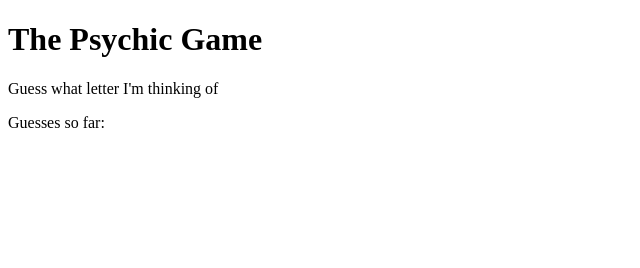
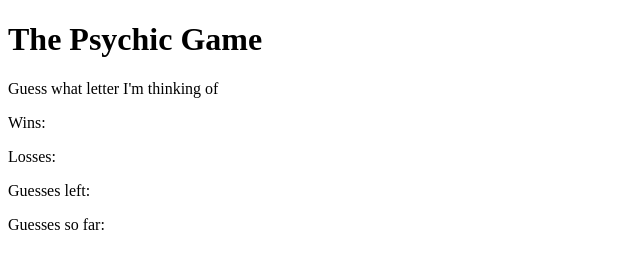
Before and after one commit to Mkelsey25/Psychic-Game, a plain HTML site: page Psychic-game.html in a window 1280 px wide. Shown: the whole page, without its empty margins (0-640 px from the left). Drawn offline with Linux system fonts and the light colour scheme.

Commit message:
displayes losses and wins

```diff
--- a/Psychic-game.html
+++ b/Psychic-game.html
@@ -6,10 +6,11 @@
     <body>
         <h1>The Psychic Game</h1>
         <p>Guess what letter I'm thinking of</p>
-        <p id="winsID"></p>
-        <p id="lossesID"></p>
-        <p id="guessesLeftID"></p>
+        <p id="winsID">Wins: </p>
+        <p id="lossesID">Losses: </p>
+        <p id="guessesLeftID">Guesses left: </p>
         <p><div id="guessesSoFarID">Guesses so far: </div></p>
+        <p></p>
         <script>
         //Variables
         var alphabet = ['a','b', 'c', 'd', 'e', 'f', 'g', 'h', 'i', 'j', 'k', 'l', 'm', 'n', 'o', 'p', 'q', 'r', 's', 't', 'u', 'v', 'w', 'x', 'y', 'z'];
```
